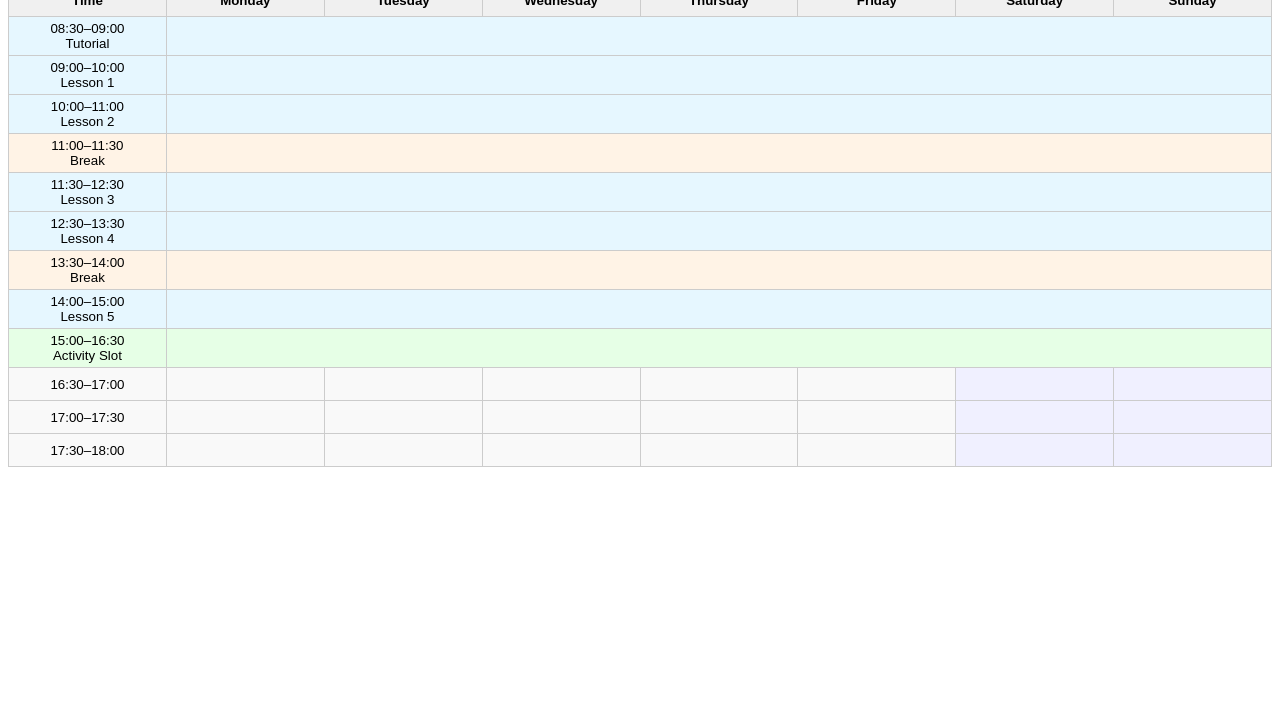
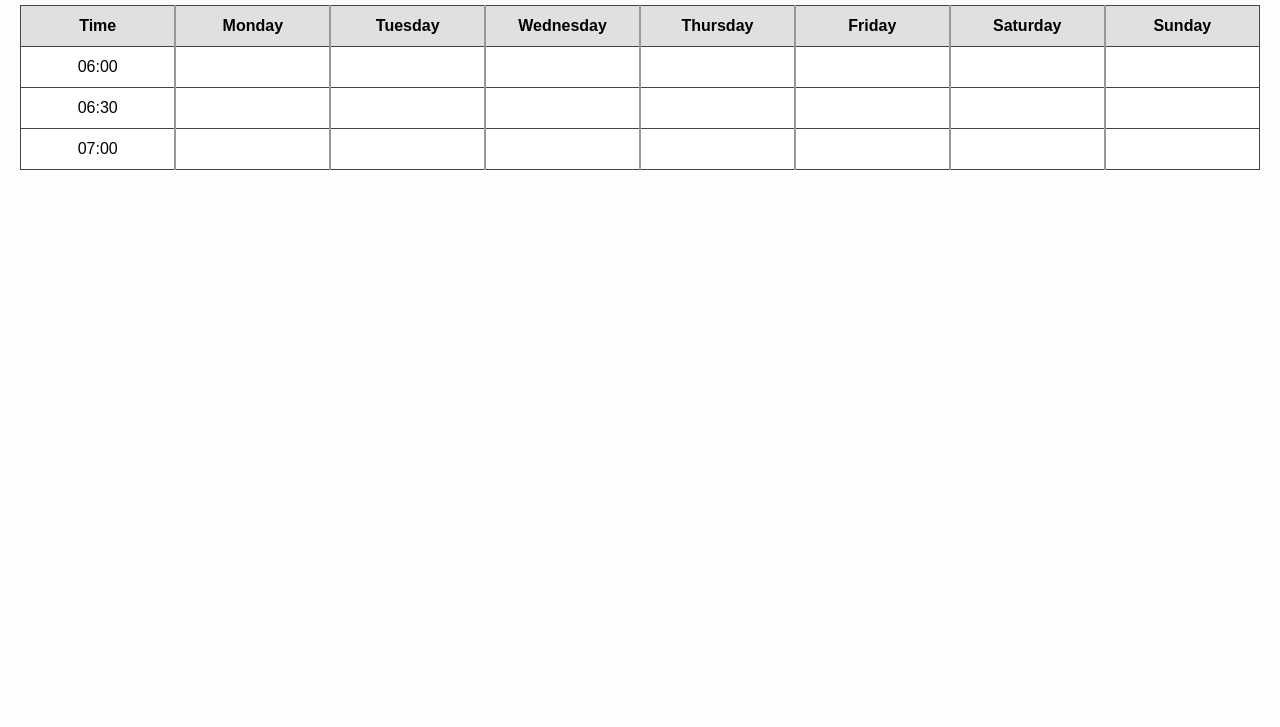
Before and after one commit to footnote42/academic-planner, a plain HTML site: page INDEX.html in a window 1280 px wide. Shown: the part 73-800 px from the top of the page. Drawn offline with Linux system fonts and the light colour scheme.

Commit message:
Created separate html and css

```diff
--- a/INDEX.html
+++ b/INDEX.html
@@ -1,45 +1,14 @@
 <!DOCTYPE html>
-<html>
+<html lang="en">
 <head>
-  <style>
-    body {
-      font-family: Arial, sans-serif;
-      font-size: 10pt;
-    }
-    table {
-      width: 100%;
-      border-collapse: collapse;
-      table-layout: fixed;
-    }
-    th, td {
-      border: 1px solid #ccc;
-      padding: 4px;
-      text-align: center;
-      height: 24px;
-    }
-    th {
-      background-color: #f0f0f0;
-    }
-    .tutorial, .lesson {
-      background-color: #e6f7ff;
-    }
-    .break {
-      background-color: #fff3e6;
-    }
-    .activity {
-      background-color: #e6ffe6;
-    }
-    .evening {
-      background-color: #f9f9f9;
-    }
-    .weekend {
-      background-color: #f0f0ff;
-    }
-  </style>
+  <meta charset="UTF-8">
+  <title>Academic Planner</title>
+  <link rel="stylesheet" href="style.css">
 </head>
 <body>
-  <h2>Weekly Planner</h2>
-  <table>
+  <h1>Weekly Academic Planner</h1>
+  <table class="planner-table">
+    <thead>
       <tr>
         <th>Time</th>
         <th>Monday</th>
@@ -50,32 +19,17 @@
         <th>Saturday</th>
         <th>Sunday</th>
       </tr>
-
-    <!-- School Hours -->
-    <tr><td class="tutorial">08:30–09:00<br>Tutorial</td><td colspan="7" class="tutorial"></td></tr>
-    <tr><td class="lesson">09:00–10:00<br>Lesson 1</td><td colspan="7" class="lesson"></td></tr>
-    <tr><td class="lesson">10:00–11:00<br>Lesson 2</td><td colspan="7" class="lesson"></td></tr>
-    <tr><td class="break">11:00–11:30<br>Break</td><td colspan="7" class="break"></td></tr>
-    <tr><td class="lesson">11:30–12:30<br>Lesson 3</td><td colspan="7" class="lesson"></td></tr>
-    <tr><td class="lesson">12:30–13:30<br>Lesson 4</td><td colspan="7" class="lesson"></td></tr>
-    <tr><td class="break">13:30–14:00<br>Break</td><td colspan="7" class="break"></td></tr>
-    <tr><td class="lesson">14:00–15:00<br>Lesson 5</td><td colspan="7" class="lesson"></td></tr>
-
-    <!-- After-school -->
-    <tr><td class="activity">15:00–16:30<br>Activity Slot</td><td colspan="7" class="activity"></td></tr>
-
-    <!-- Evening Weekdays -->
-    <!-- 30-min blocks from 16:30–21:00 -->
-    <!-- Repeat for each time slot -->
-    <!-- Weekends start at 07:00 -->
-    <!-- Generate rows dynamically -->
-    <!-- Below is a sample for 16:30–18:00 -->
-    <tr><td class="evening">16:30–17:00</td><td class="evening"></td><td class="evening"></td><td class="evening"></td><td class="evening"></td><td class="evening"></td><td class="weekend"></td><td class="weekend"></td></tr>
-    <tr><td class="evening">17:00–17:30</td><td class="evening"></td><td class="evening"></td><td class="evening"></td><td class="evening"></td><td class="evening"></td><td class="weekend"></td><td class="weekend"></td></tr>
-    <tr><td class="evening">17:30–18:00</td><td class="evening"></td><td class="evening"></td><td class="evening"></td><td class="evening"></td><td class="evening"></td><td class="weekend"></td><td class="weekend"></td></tr>
-    <!-- Continue until 21:00 -->
-    <!-- For weekends, start from 07:00–21:00 in 30-min blocks -->
-
+    </thead>
+    <tbody>
+      <!-- Time slots from 0600 to 2100 in 30-min increments -->
+      <!-- You can copy/paste or generate these dynamically -->
+      <!-- Sample rows below -->
+      <tr><td>06:00</td><td></td><td></td><td></td><td></td><td></td><td></td><td></td></tr>
+      <tr><td>06:30</td><td></td><td></td><td></td><td></td><td></td><td></td><td></td></tr>
+      <tr><td>07:00</td><td></td><td></td><td></td><td></td><td></td><td></td><td></td></tr>
+      <!-- Repeat until 21:00 -->
+      <!-- You can use a script or extension to generate all rows -->
+    </tbody>
   </table>
 </body>
 </html>
--- /dev/null
+++ b/style.css
@@ -0,0 +1,49 @@
+body {
+  font-family: Arial, sans-serif;
+  margin: 20px;
+  background-color: #fdfdfd;
+}
+
+h1 {
+  text-align: center;
+  margin-bottom: 20px;
+}
+
+.planner-table {
+  width: 100%;
+  border-collapse: collapse;
+  table-layout: fixed;
+}
+
+.planner-table th,
+.planner-table td {
+  border: 1px solid #444;
+  padding: 6px;
+  text-align: center;
+  height: 28px;
+}
+
+.planner-table th {
+  background-color: #e0e0e0;
+  font-weight: bold;
+}
+
+.planner-table td {
+  background-color: #fff;
+}
+
+/* Vertical dividers between days */
+.planner-table td:not(:first-child),
+.planner-table th:not(:first-child) {
+  border-left: 2px solid #999;
+}
+
+/* Optional: highlight school hours */
+.planner-table tr:nth-child(n+7):nth-child(-n+25) td {
+  background-color: #f0f8ff;
+}
+
+/* Optional: highlight evening slots */
+.planner-table tr:nth-child(n+26) td {
+  background-color: #f9f9f9;
+}
```
Lines whose indentation alone changed are shown as unchanged.
